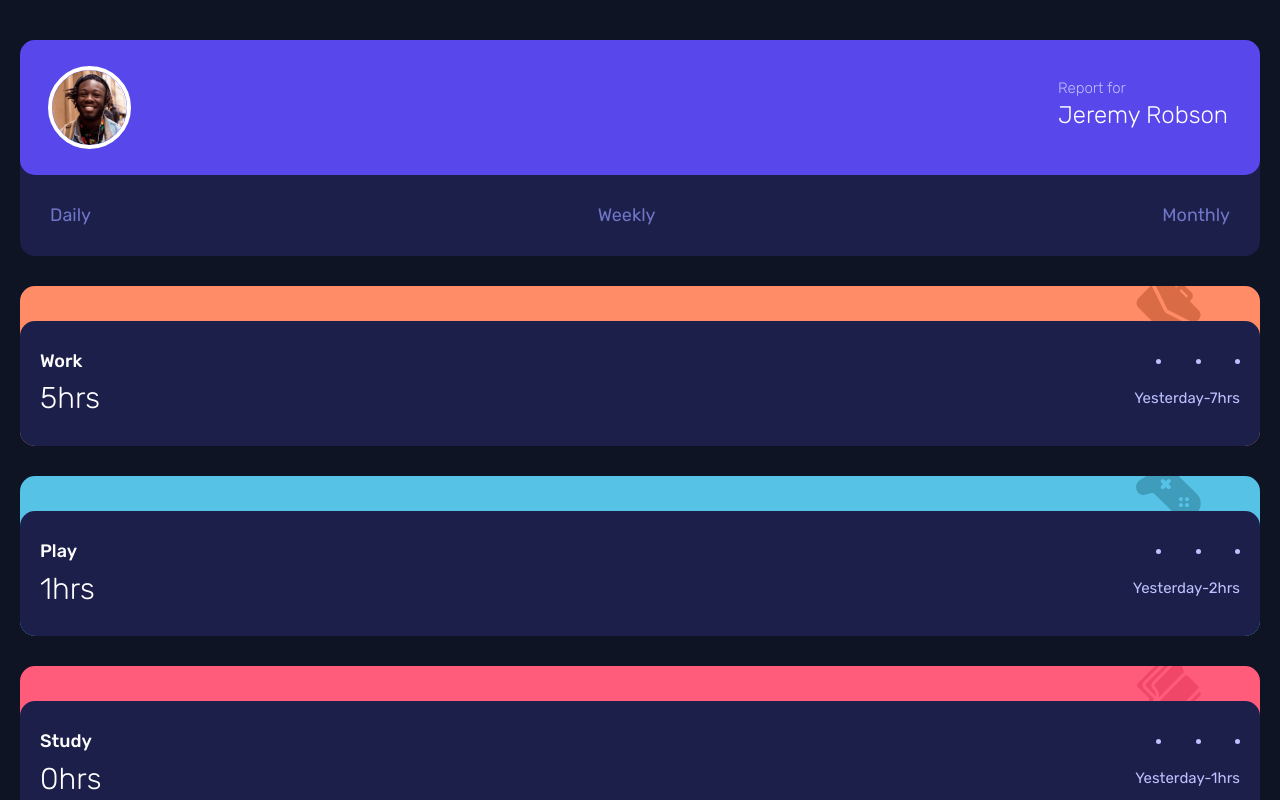
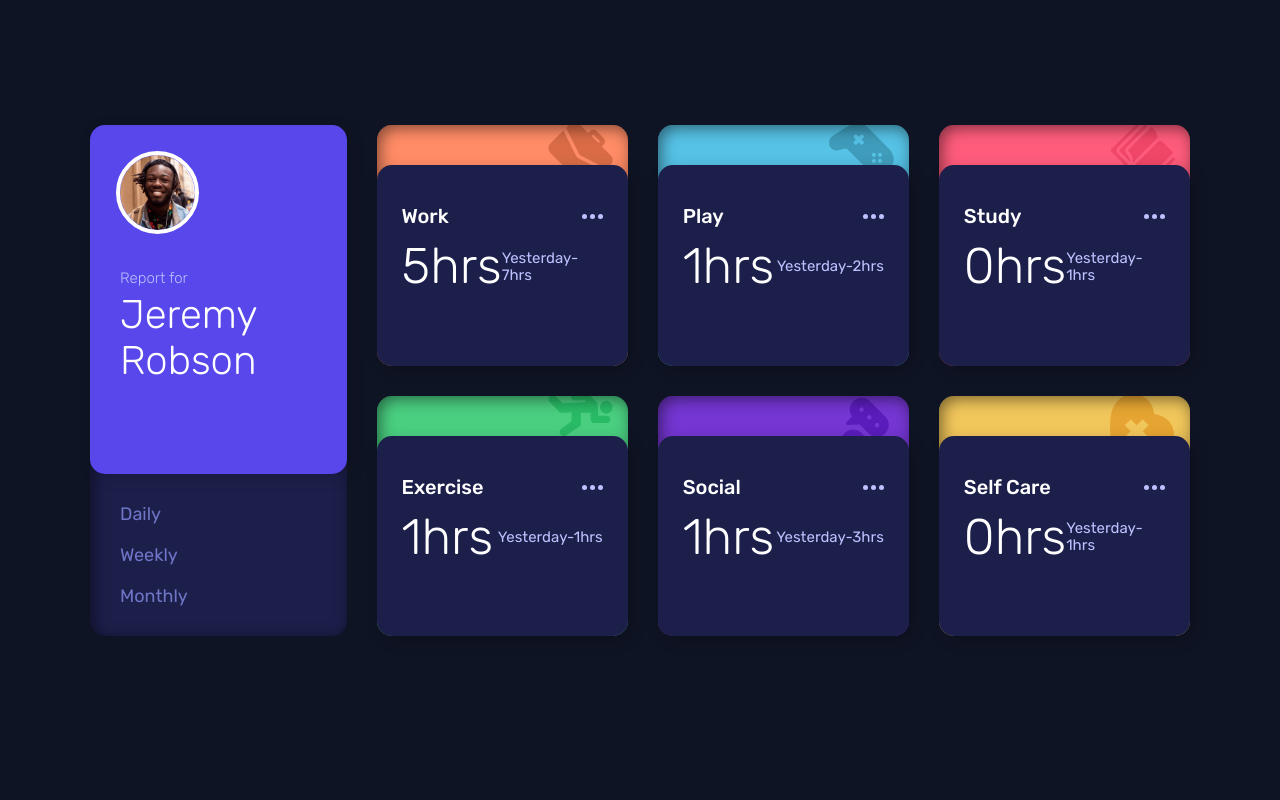
Before and after one commit to buneeIsSlo/time-tracking-dashboard, a website built with webpack: page src/index.html in a window 1280 px wide. Shown: the top 800 px of the page. Built offline with nearby package versions, Linux system fonts and the light colour scheme.

Commit message:
Feat: add desktop view and refactoring

```diff
--- a/src/css/app.css
+++ b/src/css/app.css
@@ -53,15 +53,11 @@ p {
 
 .container {
     display: grid;
-    grid-template-areas:
-        "profile"
-        "work"
-        "play"
-        "study"
-        "exercise"
-        "social"
-        "self";
     grid-gap: 3rem;
+}
+
+.card--profile-wrapper {
+    box-shadow: inset 3px 3px 15px rgba(0, 0, 0, .5);
 }
 
 .card--profile-wrapper,
@@ -82,6 +78,7 @@ p {
     padding: 3rem 3.2rem;
     display: flex;
     justify-content: space-between;
+    box-shadow: 4px 4px 15px rgba(0, 0, 0, .15);
 }
 
 .card__image {
@@ -159,8 +156,10 @@ p {
     background-repeat: no-repeat;
     background-size: 6.5rem;
     background-position: 95% -10%;
+    box-shadow: inset 3px 3px 15px rgba(0, 0, 0, .5);
     animation: bgIconScaleDown .9s cubic-bezier(0, 0.55, 0.45, 1) forwards;
     pointer-events: none;
+    display: flex;
 }
 
 .card--wrapper:hover {
@@ -168,11 +167,13 @@ p {
 }
 
 .card__stats {
+    width: 100%;
     display: flex;
     flex-direction: column;
     gap: 1rem;
     padding: 3rem 2rem;
     cursor: pointer;
+    box-shadow: 4px 4px 15px rgba(0, 0, 0, .2);
     pointer-events: auto;
 }
 
@@ -183,7 +184,8 @@ p {
 }
 
 .card__options {
-    width: 7%;
+    width: 2.1rem;
+    padding: 5px 0;
 }
 
 .card__options span {
@@ -196,6 +198,18 @@ p {
 
 .card__options:hover span {
     background-color: #fff;
+}
+
+.card__options:hover span:nth-of-type(1) {
+    animation: upDown .5s cubic-bezier(0, 0.55, 0.45, 1) forwards;
+}
+
+.card__options:hover span:nth-of-type(2) {
+    animation: upDown .4s ease-in forwards;
+}
+
+.card__options:hover span:nth-of-type(3) {
+    animation: upDown .3s ease-out forwards;
 }
 
 .card__title,
@@ -226,3 +240,108 @@ p {
         background-size: 6.5rem;
     }
 }
+
+@keyframes upDown {
+    0% {
+        transform: translateY(0px);
+    }
+
+    50% {
+        transform: translateY(-5px);
+    }
+
+    100% {
+        transform: translateY(0px);
+    }
+}
+
+
+/* ----- Media Queries ----- */
+
+
+/* Screen widths 425px */
+
+@media (min-width: 425px) {
+
+    .container {
+        margin: 0 auto;
+        max-width: 385px;
+    }
+
+    .card__user {
+        width: 68%;
+    }
+
+}
+
+
+@media (min-width: 768px) {
+
+    .container {
+        max-width: 700px;
+        grid-template-columns: repeat(2, 1fr);
+    }
+
+
+    #profile {
+        grid-row: 1 / span 2;
+    }
+
+    .card__user {
+        width: 64%;
+    }
+
+    .card__list {
+        flex-direction: column;
+        gap: 4rem;
+    }
+
+}
+
+@media (min-width: 1150px) {
+
+    .container {
+        max-width: 110rem;
+        grid-template-columns: repeat(4, 1fr);
+        margin: 0 auto;
+        padding: 8.5rem 0;
+    }
+
+    .card__profile {
+        flex-direction: column;
+        padding: 3rem 9rem 9rem 3rem;
+        gap: 3rem;
+    }
+
+    .card__name {
+        font-size: 4rem;
+    }
+
+    .card__list {
+        gap: 2rem;
+    }
+
+    .card--wrapper {
+        padding-top: 4rem;
+        background-position: 92% -3px;
+    }
+
+    .card__stats {
+        padding: 4rem 2.5rem;
+    }
+
+    .card__title {
+        font-size: 2rem;
+    }
+
+    .card__time {
+        font-size: 5rem;
+    }
+
+    .card--data {
+        flex-direction: column;
+        align-items: flex-start;
+        gap: 1rem;
+    }
+
+}
```
